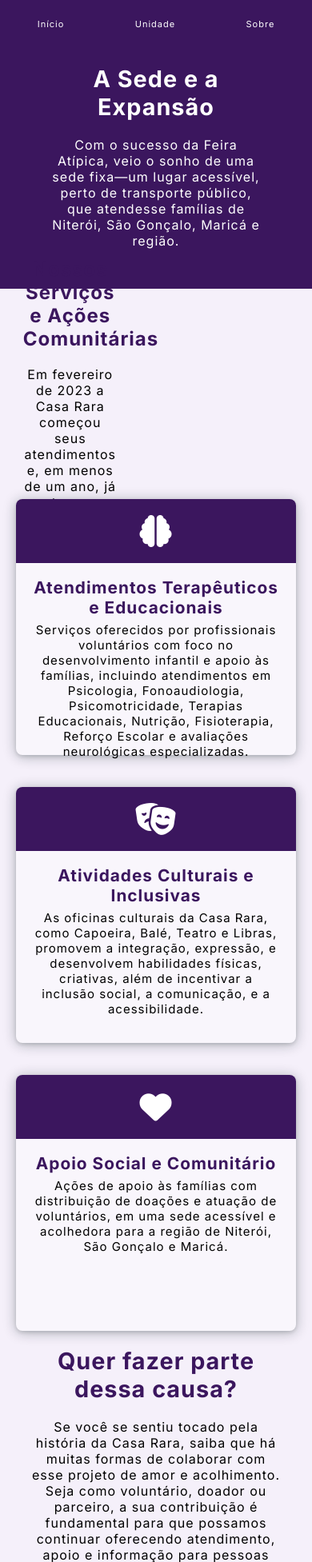
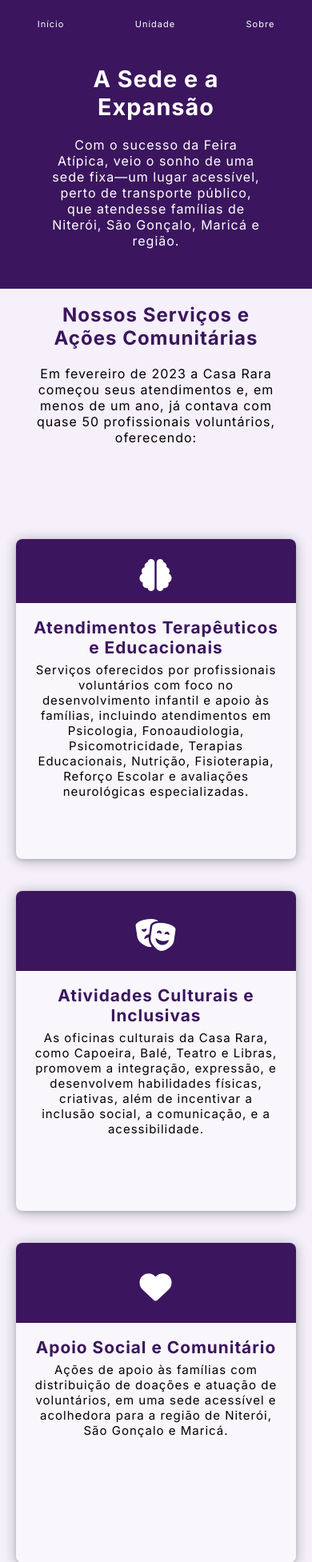
Before and after one commit to ozelfls/1.1.1_site_ong, a Django app: template templates/unidade.html in a window 390 px wide. Shown: the top 1953 px of the page at 80% size. Run offline with Django 3.2, Linux system fonts and the light colour scheme; the template is opened without the code that fills it, so the values that code supplies are empty; some web fonts are replaced.

Commit message:
responsividade atualizada

```diff
--- a/static/style.css
+++ b/static/style.css
@@ -1125,6 +1125,10 @@
     pointer-events: auto;
   }
 
+  #fraint{
+    width: 500px;
+    height: auto;
+  }
 
 @media screen and (max-width: 1200px) {
     #header-top {
--- a/static/unidade.css
+++ b/static/unidade.css
@@ -141,7 +141,30 @@
     align-items: center;
 }
 
-
+@media screen and (max-width: 1360px){
+    .servicesContent {
+  display: grid;
+  grid-template-columns: repeat(3, 1fr);
+  grid-auto-rows: 25rem;
+  gap: 40px;
+        margin-top: 60px;
+}
+    .first-content{
+        padding-bottom: 50px;
+        height: auto;
+    }
+    .onHandle p{
+        padding-bottom: 40px;
+    }
+}
+@media screen and (max-width: 414px) {
+.servicesContent {
+  display: grid;
+  grid-template-columns: repeat(3, 1fr);
+  grid-auto-rows: 25rem;
+  gap: 40px;
+}
+}
 
 @media screen and (max-width: 1200px) {
     .contentBox {
@@ -160,6 +183,16 @@
 }
 
 @media screen and (max-width: 992px) {
+    i{
+        padding-top: 10px;
+    }
+    .box{
+        padding: 10px;
+
+    }
+    .item.item-1{
+        padding-bottom: 80px;
+    }
     .first-content {
         gap: 100px;
         height: auto;
@@ -205,12 +238,48 @@
     }
 }
 
+@media screen and (max-width: 430px){
+    .boxLeft {
+        width: 100%;
+        margin: 5px;
+    }
+    .onHandle{
+        width: 100%;
+    }
+
+}
+@media screen and (max-width: 375px){
+    .item.item-1{
+        padding-bottom: 120px;
+    }
+      .item.item-1 i{
+        padding-bottom: 10px;
+        padding-top: 10px;
+    }
+      .servicesContent {
+  display: grid;
+  grid-template-columns: repeat(3, 1fr);
+  grid-auto-rows: 25rem; /* Aumenta a altura das linhas */
+  gap: 40px;
+}
+}
 @media screen and (max-width: 768px) {
+    .third-content{
+        justify-content: center;
+        justify-items: center;
+        align-items: center;
+    }
+    .boxLeft {
+        width: 100%;
+        margin: 5px;
+    }
+        .onHandle{
+        width: 100%;
+    }
     #header-top {
         font-size: 16px;
         gap: 20px;
     }
-
     .contentBox h1 {
         font-size: 2.5rem;
         margin-bottom: 20px;
--- a/templates/index.html
+++ b/templates/index.html
@@ -3,7 +3,7 @@
 <html lang="PT-BR">
 <head>
     <meta charset="UTF-8">
-    <link rel="stylesheet" href="https://cdnjs.cloudflare.com/ajax/libs/font-awesome/6.6.0/css/all.min.css" integrity="sha512-Kc323vGBEqzTmouAECnVceyQqyqdsSiqLQISBL29aUW4U/M7pSPA/gEUZQqv1cwx4OnYxTxve5UMg5GT6L4JJg==" crossorigin="anonymous" referrerpolicy="no-referrer" />
+    <link rel="stylesheet" href="https://cdnjs.cloudflare.com/ajax/libs/font-awesome/6.6.0/css/all.min.css" integrity="sha5scd12-Kc323vGBEqzTmouAECnVceyQqyqdsSiqLQISBL29aUW4U/M7pSPA/gEUZQqv1cwx4OnYxTxve5UMg5GT6L4JJg==" crossorigin="anonymous" referrerpolicy="no-referrer" />
     <link href="{% static 'style.css' %}" rel="stylesheet"/>
     <meta name="viewport" content="width=device-width, initial-scale=1.0">
     <link rel="icon" href="{% static 'imagens/icons/LogoSomente.png' %}">
@@ -158,7 +158,7 @@
                 </div>
                 <div class="franitImagem">
                     <figure>
-                        <img src="{% static 'imagens/fotoFrainOriginal.jpeg' %}" alt="Imagem da Franit">
+                        <img src="{% static 'imagens/fotoFrainOriginal.jpeg' %}" alt="Imagem da Franit" id="fraint">
                         <figcaption class="franitLegenda">Audiência pública ocorrida no dia 07/05, na Câmara de Vereadores de Niterói</figcaption>
                     </figure>
                 </div>
```
